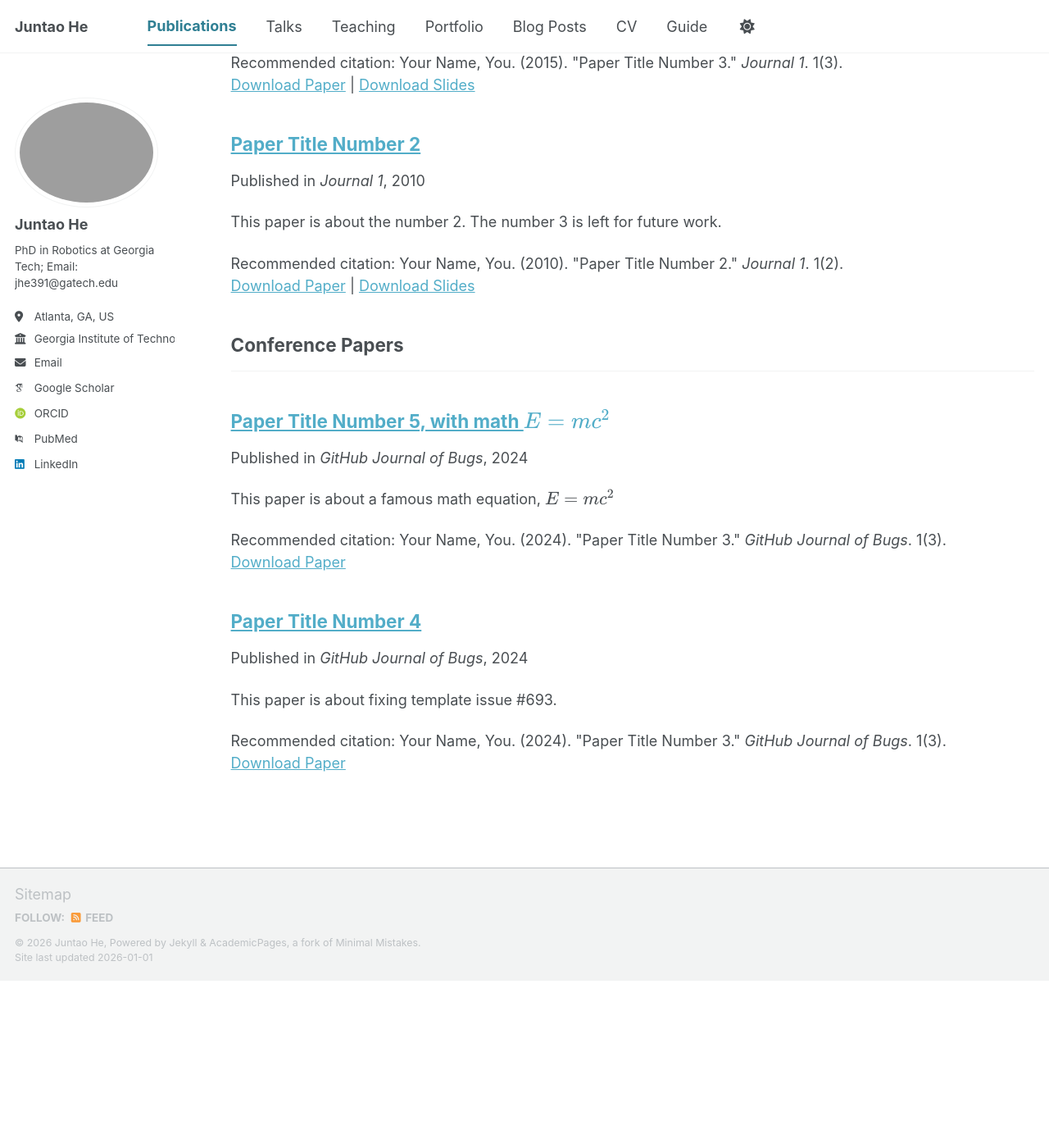
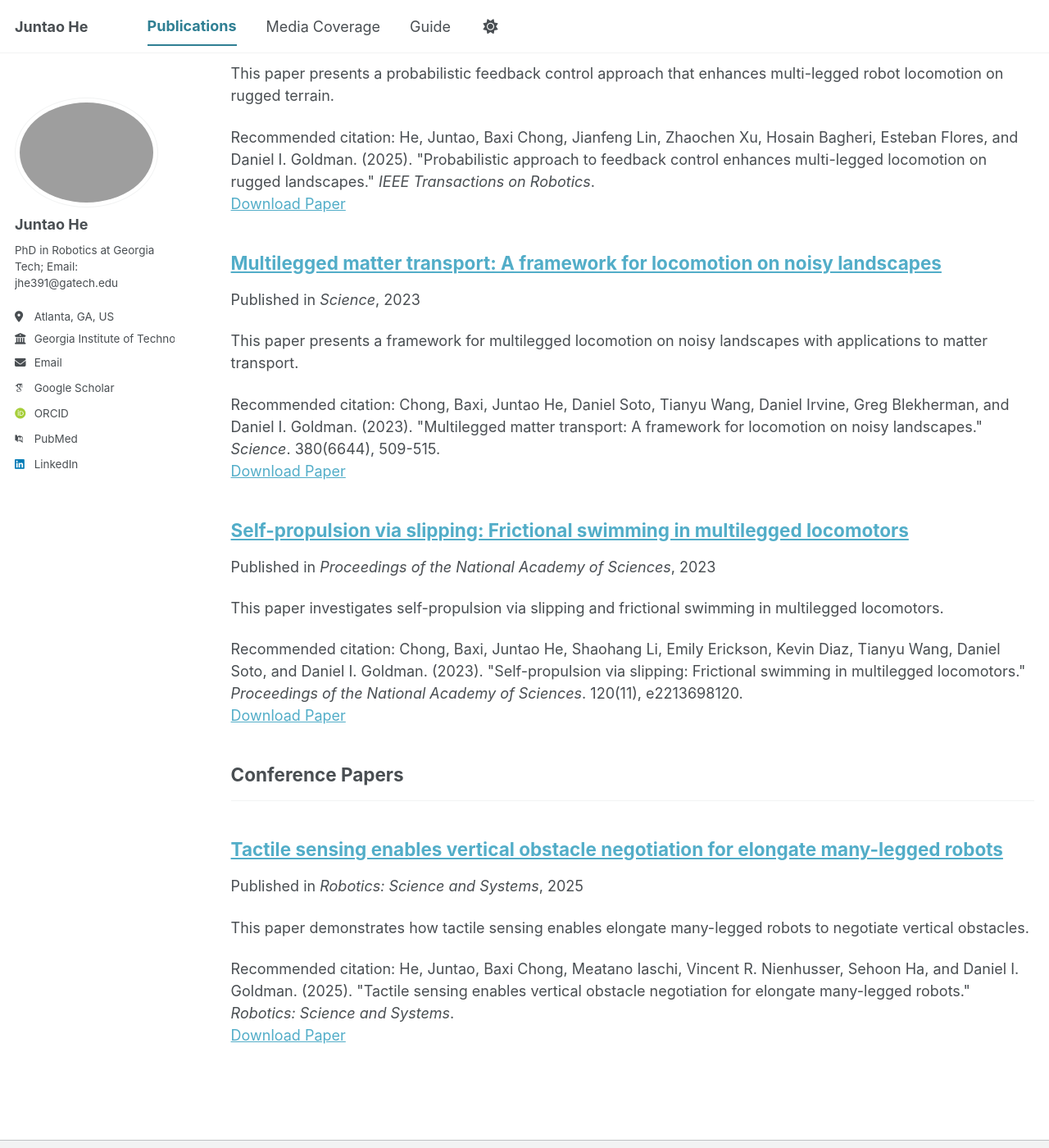
Before and after one commit to JuntaoHe/juntaohe.github.io, a Jekyll site: the page built from _pages/publications.html, in a window 1280 px wide and 1400 px high, scrolled down 742 px. Shown: the whole window at 82% size. Built offline with Jekyll 4.4.1, drawn with Linux system fonts in a browser that asks for light colours; some web fonts are replaced; a script bundle is joined from its source files by our own code; library files that are not in the unit come from our copies; before the commit the page ends 1938 px from its top, so only the background shows below that; some of the changed text lies outside the part shown.

Commit message:
initial edition done

```diff
--- a/_config.yml
+++ b/_config.yml
@@ -86,10 +86,13 @@ author:
 publication_category:
   books:
     title: 'Books'
+  preprints:
+    title: 'Preprints'
   manuscripts:
     title: 'Journal Articles'
   conferences:
     title: 'Conference Papers'
+
 
 # Site Settings
 teaser                   :  # filename of teaser fallback teaser image placed in /images/ for social media previews
--- a/_data/navigation.yml
+++ b/_data/navigation.yml
@@ -11,20 +11,23 @@ main:
   - title: "Publications"
     url: /publications/
 
-  - title: "Talks"
-    url: /talks/
+  - title: "Media Coverage"
+    url: /media-coverage/
 
-  - title: "Teaching"
-    url: /teaching/
+  # - title: "Talks"
+  #   url: /talks/
 
-  - title: "Portfolio"
-    url: /portfolio/
+  # - title: "Teaching"
+  #   url: /teaching/
 
-  - title: "Blog Posts"
-    url: /year-archive/
+  # - title: "Portfolio"
+  #   url: /portfolio/
 
-  - title: "CV"
-    url: /cv/
+  # - title: "Blog Posts"
+  #   url: /year-archive/
+
+  # - title: "CV"
+  #   url: /cv/
 
   # - title: "CV"
   #   url: /cv-json/
--- /dev/null
+++ b/_pages/media-coverage.md
@@ -0,0 +1,28 @@
+---
+layout: archive
+title: "Media Coverage"
+permalink: /media-coverage/
+author_profile: true
+---
+
+Our research has been featured in various media outlets:
+
+- **IEEE Spectrum**: ["Giant Robotic Bugs Are Headed to Farms - Ground Control Robotics' legged bots could weed crops better than humans"](https://spectrum.ieee.org/ground-control-robot-insects)
+
+- **BBC**: ["Check out this robot inspired by centipedes"](https://www.bbc.co.uk/newsround/65493145)
+
+- **New Scientist**: ["Brown centipede uses a weird body motion to swim, not its many legs"](https://www.newscientist.com/article/2344493-brown-centipede-uses-a-weird-body-motion-to-swim-not-its-many-legs/#:~:text=Life-,Brown%20centipede%20uses%20a%20weird%20body,swim%2C%20not%20its%20many%20legs&text=Some%20centipedes%20don%27t%20swim,use%20to%20move%20across%20water.)
+
+- **Nerdist**: ["Meet the Lizard Robot that Could Save Your Life"](https://www.newscientist.com/article/2344493-brown-centipede-uses-a-weird-body-motion-to-swim-not-its-many-legs/#:~:text=Life-,Brown%20centipede%20uses%20a%20weird%20body,swim%2C%20not%20its%20many%20legs&text=Some%20centipedes%20don%27t%20swim,use%20to%20move%20across%20water.)
+
+- **Georgia Tech Research News**: ["Crawling Faster, Clambering Higher"](https://cos-dev.gatech.edu/news/12/crawling-faster-clambering-higher)
+
+- **Science**: ["Centipedes, the 'envy of engineers', inspire a new generation of robots"](https://www.science.org/content/article/centipedes-envy-engineers-inspire-new-generation-robots)
+
+- **Physics World**: ["Multilegged robots crawl over rough terrain, building houses with used diapers"](https://physicsworld.com/a/multilegged-robots-crawl-over-rough-terrain-building-houses-with-used-diapers/)
+
+- **New Atlas**: ["Robo-centipede overcomes obstacles by throwing lotsa legs at the problem"](https://newatlas.com/robotics/robot-centipede-redundant-legs/)
+
+- **Conversation**: ["Mobile robots get a leg up from a more-is-better communications principle"](https://theconversation.com/mobile-robots-get-a-leg-up-from-a-more-is-better-communications-principle-205465)
+
+- **Fast Company**: ["When it comes to robot legs, more is better"](https://www.fastcompany.com/90940696/when-it-comes-to-robot-legs-more-is-better?partner=rss&utm_source=rss&utm_medium=feed&utm_campaign=rss+fastcompany&utm_content=rss)
--- a/_publications/2009-10-01-paper-title-number-1.md
+++ /dev/null
@@ -1,14 +0,0 @@
----
-title: "Probabilistic approach to feedback control enhances multi-legged locomotion on rugged landscapes"
-collection: publications
-category: manuscripts
-permalink: /publication/2009-10-01-paper-title-number-1
-excerpt: 'This paper presents a probabilistic approach to feedback control that enhances multi-legged locomotion on rugged landscapes.'
-date: 2025-01-01
-venue: 'IEEE Transactions on Robotics'
-projecturl: 'https://crablab.gatech.edu/pages/publications/pdf/2025_IEEE_JHe.pdf'
-paperurl: 'https://juntaohe.github.io/TRO_2025/'
-# bibtexurl: 'https://academicpages.github.io/files/bibtex1.bib'
-citation: 'He, Juntao, Baxi Chong, Jianfeng Lin, Zhaochen Xu, Hosain Bagheri, Esteban Flores, and Daniel I. Goldman. (2025). &quot;Probabilistic approach to feedback control enhances multi-legged locomotion on rugged landscapes.&quot; <i>IEEE Transactions on Robotics</i>.'
----
-The contents above will be part of a list of publications, if the user clicks the link for the publication than the contents of section will be rendered as a full page, allowing you to provide more information about the paper for the reader. When publications are displayed as a single page, the contents of the above "citation" field will automatically be included below this section in a smaller font.
--- a/_publications/2010-10-01-paper-title-number-2.md
+++ /dev/null
@@ -1,14 +0,0 @@
----
-title: "Paper Title Number 2"
-collection: publications
-category: manuscripts
-permalink: /publication/2010-10-01-paper-title-number-2
-excerpt: 'This paper is about the number 2. The number 3 is left for future work.'
-date: 2010-10-01
-venue: 'Journal 1'
-slidesurl: 'https://academicpages.github.io/files/slides2.pdf'
-paperurl: 'https://academicpages.github.io/files/paper2.pdf'
-citation: 'Your Name, You. (2010). &quot;Paper Title Number 2.&quot; <i>Journal 1</i>. 1(2).'
----
-
-The contents above will be part of a list of publications, if the user clicks the link for the publication than the contents of section will be rendered as a full page, allowing you to provide more information about the paper for the reader. When publications are displayed as a single page, the contents of the above "citation" field will automatically be included below this section in a smaller font.
--- a/_publications/2015-10-01-paper-title-number-3.md
+++ /dev/null
@@ -1,14 +0,0 @@
----
-title: "Paper Title Number 3"
-collection: publications
-category: manuscripts
-permalink: /publication/2015-10-01-paper-title-number-3
-excerpt: 'This paper is about the number 3. The number 4 is left for future work.'
-date: 2015-10-01
-venue: 'Journal 1'
-slidesurl: 'https://academicpages.github.io/files/slides3.pdf'
-paperurl: 'https://academicpages.github.io/files/paper3.pdf'
-citation: 'Your Name, You. (2015). &quot;Paper Title Number 3.&quot; <i>Journal 1</i>. 1(3).'
----
-
-The contents above will be part of a list of publications, if the user clicks the link for the publication than the contents of section will be rendered as a full page, allowing you to provide more information about the paper for the reader. When publications are displayed as a single page, the contents of the above "citation" field will automatically be included below this section in a smaller font.
--- /dev/null
+++ b/_publications/2023-01-01-multilegged-matter-transport.md
@@ -0,0 +1,19 @@
+---
+title: "Multilegged matter transport: A framework for locomotion on noisy landscapes"
+collection: publications
+category: manuscripts
+permalink: /publication/2023-01-01-multilegged-matter-transport
+excerpt: 'This paper presents a framework for multilegged locomotion on noisy landscapes with applications to matter transport.'
+date: 2023-05-05
+venue: 'Science'
+paperurl: 'https://crablab.gatech.edu/pages/publications/pdf/Baxi_science_2023.pdf'
+citation: 'Chong, Baxi, Juntao He, Daniel Soto, Tianyu Wang, Daniel Irvine, Greg Blekherman, and Daniel I. Goldman. (2023). &quot;Multilegged matter transport: A framework for locomotion on noisy landscapes.&quot; <i>Science</i>. 380(6644), 509-515.'
+---
+
+This paper presents a framework for multilegged locomotion on noisy landscapes with applications to matter transport.
+
+[Download paper here](https://crablab.gatech.edu/pages/publications/pdf/Baxi_science_2023.pdf)
+
+[Supplementary Materials](https://crablab.gatech.edu/pages/publications/pdf/baxi_science_2023_si.pdf)
+
+[Supplementary Videos](https://crablab.gatech.edu/pages/publications/videos/Baxi_science_2023.mp4)
--- /dev/null
+++ b/_publications/2023-03-14-frictional-swimming.md
@@ -0,0 +1,19 @@
+---
+title: "Self-propulsion via slipping: Frictional swimming in multilegged locomotors"
+collection: publications
+category: manuscripts
+permalink: /publication/2023-03-14-frictional-swimming
+excerpt: 'This paper investigates self-propulsion via slipping and frictional swimming in multilegged locomotors.'
+date: 2023-03-14
+venue: 'Proceedings of the National Academy of Sciences'
+paperurl: 'https://crablab.gatech.edu/pages/publications/pdf/Baxi_paper2023.pdf'
+citation: 'Chong, Baxi, Juntao He, Shaohang Li, Emily Erickson, Kevin Diaz, Tianyu Wang, Daniel Soto, and Daniel I. Goldman. (2023). &quot;Self-propulsion via slipping: Frictional swimming in multilegged locomotors.&quot; <i>Proceedings of the National Academy of Sciences</i>. 120(11), e2213698120.'
+---
+
+This paper investigates self-propulsion via slipping and frictional swimming in multilegged locomotors.
+
+[Download paper here](https://crablab.gatech.edu/pages/publications/pdf/Baxi_paper2023.pdf)
+
+[Supplementary Materials](https://crablab.gatech.edu/pages/publications/pdf/Baxi_2023SI.pdf)
+
+[Supplementary Videos](https://crablab.gatech.edu/pages/publications/videos/Baxi_2023movie.mp4)
--- /dev/null
+++ b/_publications/2025-01-01-probabilistic-feedback-control.md
@@ -0,0 +1,17 @@
+---
+title: "Probabilistic approach to feedback control enhances multi-legged locomotion on rugged landscapes"
+collection: publications
+category: manuscripts
+permalink: /publication/2025-01-01-probabilistic-feedback-control
+excerpt: 'This paper presents a probabilistic feedback control approach that enhances multi-legged robot locomotion on rugged terrain.'
+date: 2025-01-01
+venue: 'IEEE Transactions on Robotics'
+paperurl: 'https://crablab.gatech.edu/pages/publications/pdf/2025_IEEE_JHe.pdf'
+citation: 'He, Juntao, Baxi Chong, Jianfeng Lin, Zhaochen Xu, Hosain Bagheri, Esteban Flores, and Daniel I. Goldman. (2025). &quot;Probabilistic approach to feedback control enhances multi-legged locomotion on rugged landscapes.&quot; <i>IEEE Transactions on Robotics</i>.'
+---
+
+This paper presents a probabilistic approach to feedback control that enhances multi-legged locomotion on rugged landscapes.
+
+[Download paper here](https://crablab.gatech.edu/pages/publications/pdf/2025_IEEE_JHe.pdf)
+
+[Project Website](https://crablab.gatech.edu/pages/publications/pdf/2025_IEEE_JHe.pdf)
--- /dev/null
+++ b/_publications/2025-01-02-tactile-sensing-obstacle-negotiation.md
@@ -0,0 +1,17 @@
+---
+title: "Tactile sensing enables vertical obstacle negotiation for elongate many-legged robots"
+collection: publications
+category: conferences
+permalink: /publication/2025-01-02-tactile-sensing-obstacle-negotiation
+excerpt: 'This paper demonstrates how tactile sensing enables elongate many-legged robots to negotiate vertical obstacles.'
+date: 2025-01-02
+venue: 'Robotics: Science and Systems'
+paperurl: 'https://arxiv.org/pdf/2504.08615'
+citation: 'He, Juntao, Baxi Chong, Meatano Iaschi, Vincent R. Nienhusser, Sehoon Ha, and Daniel I. Goldman. (2025). &quot;Tactile sensing enables vertical obstacle negotiation for elongate many-legged robots.&quot; <i>Robotics: Science and Systems</i>.'
+---
+
+This paper demonstrates how tactile sensing enables elongate many-legged robots to negotiate vertical obstacles.
+
+[Download paper here](https://arxiv.org/pdf/2504.08615)
+
+[Project Website](https://juntaohe.github.io/Climbing_RSS2025/)
--- /dev/null
+++ b/_publications/2025-06-01-robust-control-preprint.md
@@ -0,0 +1,17 @@
+---
+title: "Robust control for multi-legged elongate robots in noisy environments"
+collection: publications
+category: preprints
+permalink: /publication/2025-06-01-robust-control-preprint
+excerpt: 'This paper presents robust control methods for multi-legged elongate robots operating in noisy environments.'
+date: 2025-06-01
+venue: 'arXiv preprint'
+paperurl: 'https://arxiv.org/abs/2506.15788'
+citation: 'Chong, Baxi*, Juntao He*, Daniel Irvine, Tianyu Wang, Esteban Flores, Daniel Soto, Jianfeng Lin, Zhaochen Xu, et al. (2025). &quot;Robust control for multi-legged elongate robots in noisy environments.&quot; <i>arXiv preprint arXiv:2506.15788</i>. *Equal contribution.'
+---
+
+This paper presents robust control methods for multi-legged elongate robots operating in noisy environments.
+
+**Note:** Baxi Chong and Juntao He contributed equally to this work.
+
+[Download paper here](https://arxiv.org/abs/2506.15788)
--- a/_publications/2025-06-08-paper-title-number-5.md
+++ /dev/null
@@ -1,13 +0,0 @@
----
-title: "Paper Title Number 5, with math $$E=mc^2$$"
-collection: publications
-category: conferences
-permalink: /publication/2024-02-17-paper-title-number-4
-excerpt: 'This paper is about a famous math equation, $$E=mc^2$$'
-date: 2024-02-17
-venue: 'GitHub Journal of Bugs'
-paperurl: 'https://academicpages.github.io/files/paper3.pdf'
-citation: 'Your Name, You. (2024). &quot;Paper Title Number 3.&quot; <i>GitHub Journal of Bugs</i>. 1(3).'
----
-
-Using [MathJax](https://www.mathjax.org/) in the description is supported - $$E=mc^2$$ - however, the use must be mindful that the default delimiters are `$$...$$` and `\\[...\\]` which differs from the `$...$` that is typically expected.
```
Also changed, not shown: _pages/about.md (+9 -7 lines), _publications/2024-02-17-paper-title-number-4.md (deleted, +0 -13 lines).
